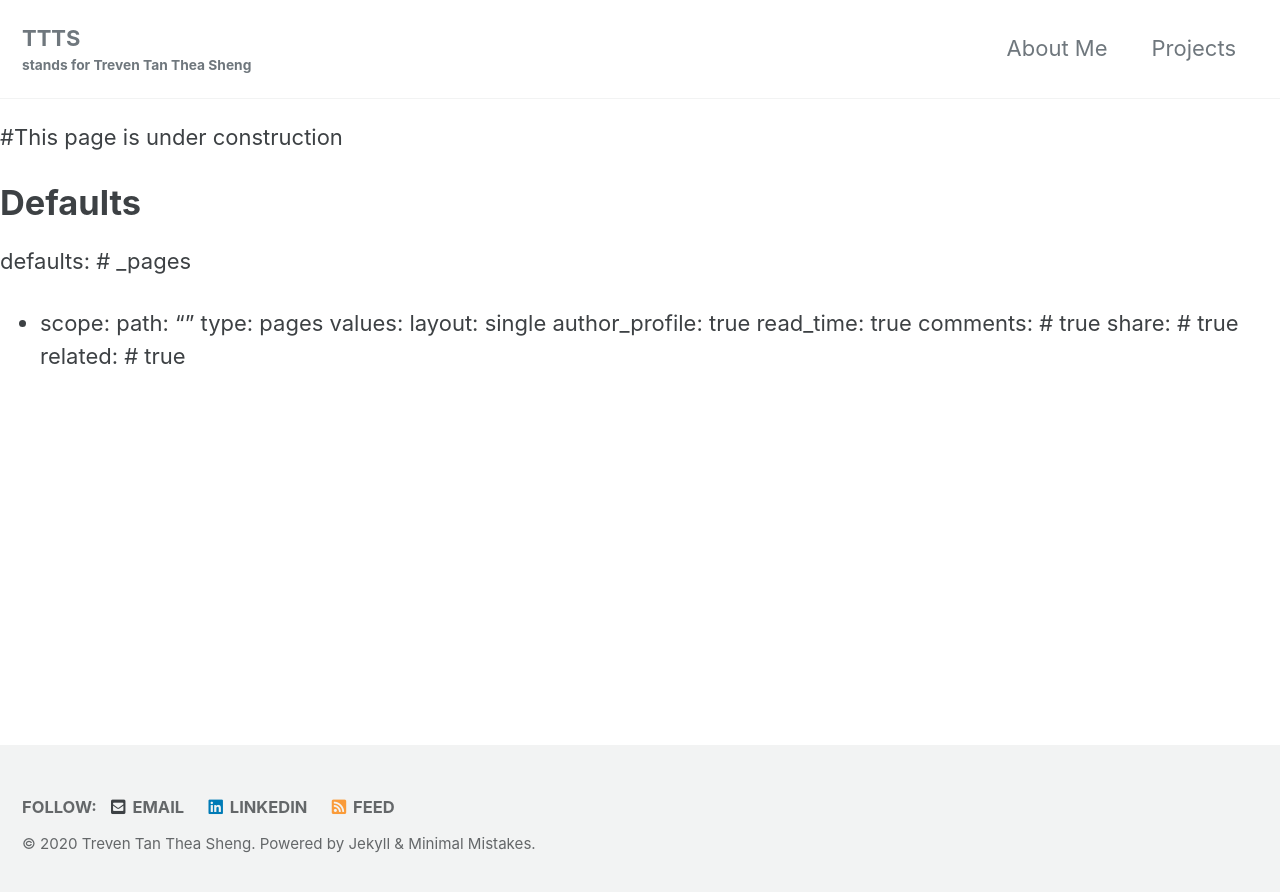
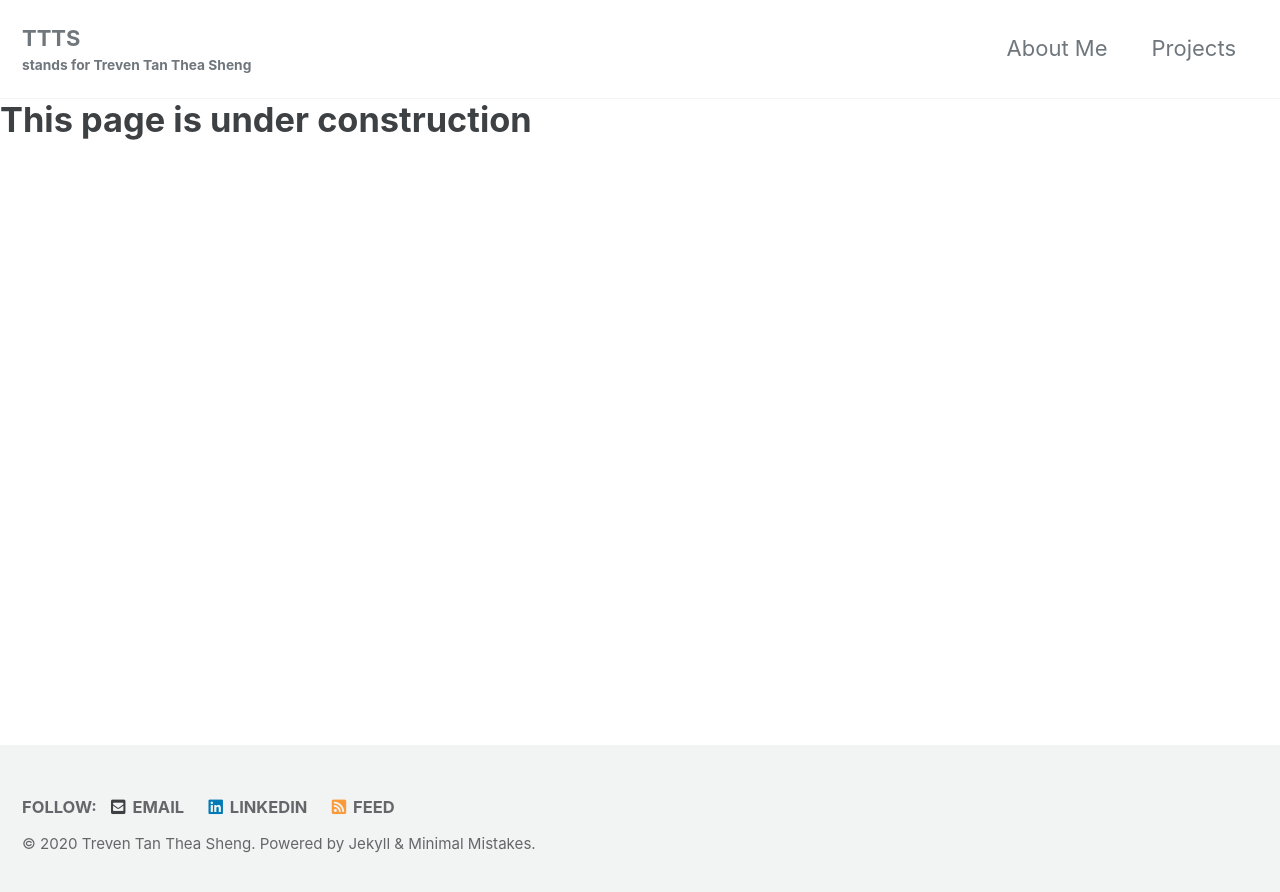
Before and after one commit to trevtts/trevtts.github.io, a Jekyll site: the page built from _pages/projects.md, in a window 1280 px wide. Shown: the top 892 px of the page. Built offline with Jekyll 4.4.1, drawn with Linux system fonts in a browser that asks for light colours; cached includes are drawn as plain includes; our own code applies the rules of GitHub Pages for plain Markdown files.

Commit message:
Update projects.md

```diff
--- a/_pages/projects.md
+++ b/_pages/projects.md
@@ -3,18 +3,4 @@ title: "Projects"
 permalink: /projects/
 ---
 
-#This page is under construction
-
-# Defaults
-defaults:
-  # _pages
-  - scope:
-      path: ""
-      type: pages
-    values:
-      layout: single
-      author_profile: true
-      read_time: true
-      comments: # true
-      share: # true
-      related: # true
+# This page is under construction
```
